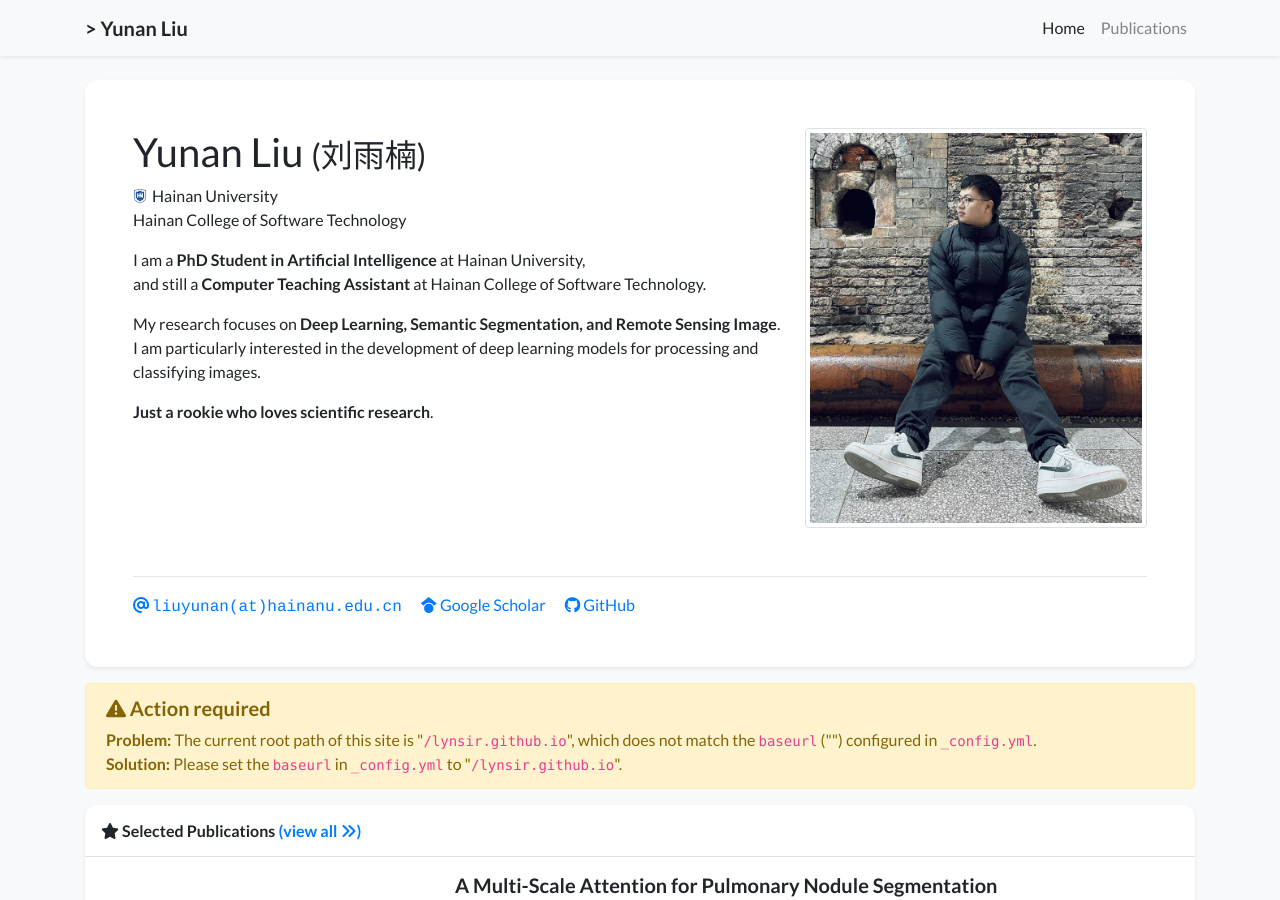
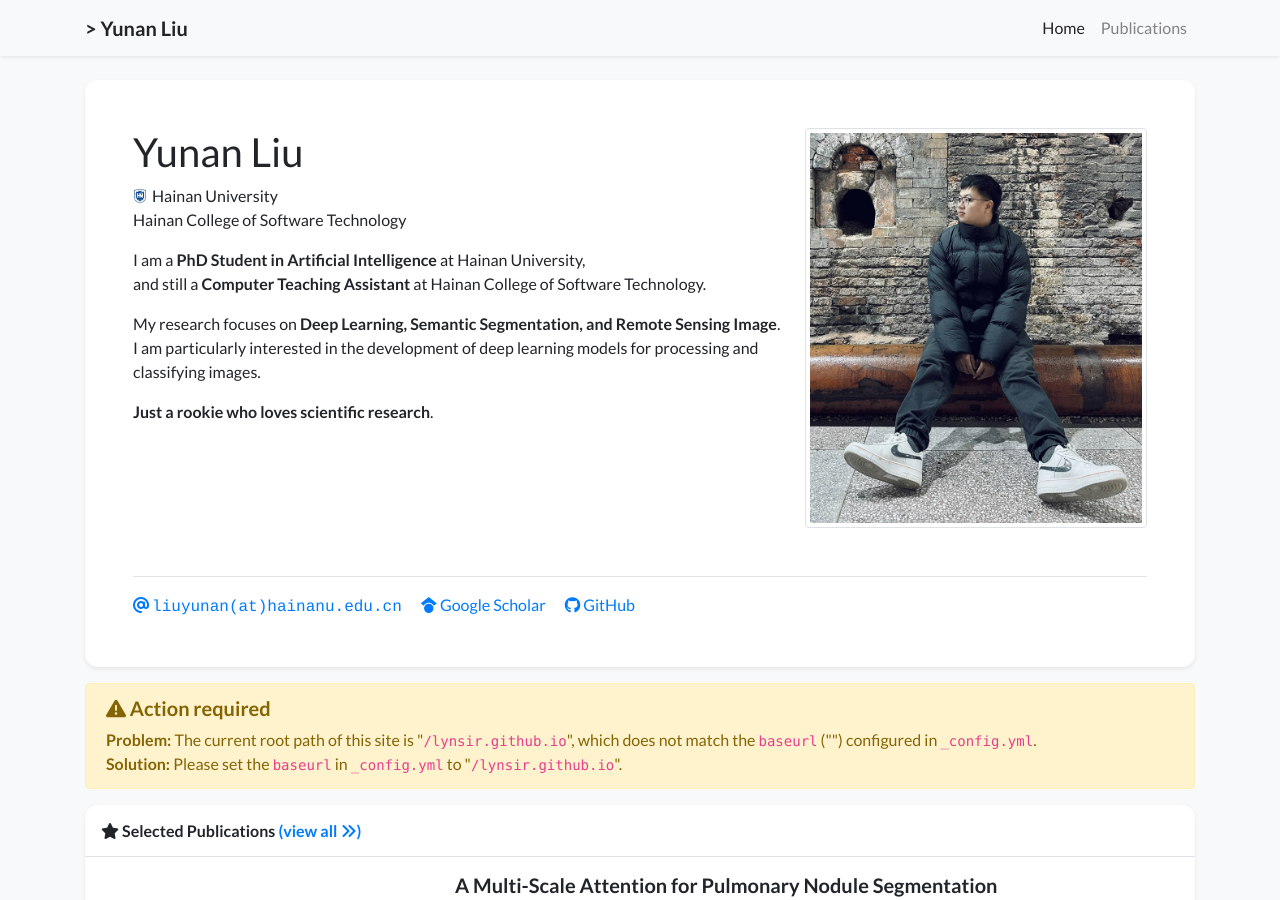
Before and after one commit to Lynsir/lynsir.github.io, a Jekyll site: the page built from index.html, in a window 1280 px wide and 900 px high. Built offline with Jekyll 4.4.1, drawn with Linux system fonts in a browser that asks for light colours; nearby versions of some CDN libraries; a style sheet for code colours, icons or effects is not loaded.

```diff
--- a/_data/profile.yml
+++ b/_data/profile.yml
@@ -1,5 +1,5 @@
 primary_name: "Yunan Liu"
-secondary_name: "(刘雨楠)"
+secondary_name:
 navbar_name: "> Yunan Liu"
 
 positions:
--- a/_includes/navbar.html
+++ b/_includes/navbar.html
@@ -1,6 +1,6 @@
 <nav class="navbar navbar-expand-sm navbar-light bg-light fixed-top mb-5 shadow-sm">
     <div class="{% if page.container_class %}{{ page.container_class }}{% else %}container-lg{% endif %}">
-        <a class="navbar-brand"><strong>{{site.data.profile.navbar_name}}</strong></a>
+        <a class="navbar-brand" href="{{ '/' | relative_url }}"><strong>{{site.data.profile.navbar_name}}</strong></a>
         <button class="navbar-toggler" style="font-size: 1em; padding: 0.5em;" type="button" data-toggle="collapse" data-target="#navbarResponsive" aria-controls="navbarResponsive" aria-expanded="false" aria-label="Toggle navigation">
             <i class="fas fa-map"></i> Menu
         </button>
--- a/_includes/widgets/publication_item.html
+++ b/_includes/widgets/publication_item.html
@@ -34,7 +34,7 @@
         <div class="d-flex align-items-start flex-column py-3 px-4">
             <div class="mb-auto"></div>
             <div>
-                <h5 class="mt-0 mb-1 font-weight-normal">{{ item.title }}</h5>
+                <h5 class="mt-0 mb-1 font-weight-normal"><b>{{ item.title }}</b></h5>
                 <p class="mt-0 mb-0 small">{% include widgets/author_list.html authors=item.authors %}</p>
                 <p class="mt-0 mb-0 small">{{item.pub_pre}}<i>{{ item.pub }}</i>{{ item.pub_post }} {{ item.pub_date }} {{ item.pub_last }} </p>
                 <p class="mt-0 mb-0 small text-muted">{{ item.abstract }}</p>
```
